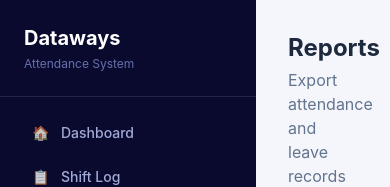
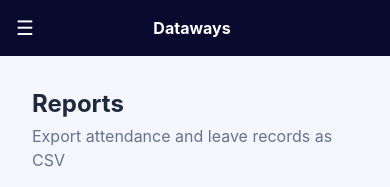
Before and after one commit to sebinsbn8-maker/dataways-attendance, a React (Vite) app in the folder frontend/: page /reports in a window 390 px wide. Shown: the top 187 px of the page. Built offline with nearby package versions, Linux system fonts and the light colour scheme; no server answers.

Commit message:
Make sidebar responsive with mobile hamburger menu

```diff
--- a/frontend/src/components/Layout.jsx
+++ b/frontend/src/components/Layout.jsx
@@ -1,3 +1,4 @@
+import { useState } from 'react';
 import { Link, useNavigate, useLocation } from 'react-router-dom';
 import { isAdmin, getUserName } from '../utils/auth';
 
@@ -6,6 +7,7 @@
   const location = useLocation();
   const admin = isAdmin();
   const userName = getUserName();
+  const [mobileOpen, setMobileOpen] = useState(false);
 
   const handleLogout = () => {
     localStorage.removeItem('token');
@@ -24,13 +26,22 @@
 
   const visibleNavItems = navItems.filter((item) => !item.adminOnly || admin);
 
-  return (
-    <div className="min-h-screen flex bg-[#f5f6fb]">
-      {/* Sidebar */}
-      <aside className="w-64 bg-[#0a0a2e] text-white flex flex-col">
-        <div className="p-6 border-b border-white/10">
+  const handleNavClick = () => setMobileOpen(false);
+
+  const sidebarContent = (
+    <>
+      <div className="p-6 border-b border-white/10 flex items-center justify-between">
+        <div>
           <h1 className="text-xl font-bold text-white">Dataways</h1>
           <p className="text-xs text-indigo-300/60 mt-1">Attendance System</p>
+        </div>
+        <button
+          onClick={() => setMobileOpen(false)}
+          className="lg:hidden text-indigo-200/80 hover:text-white text-xl leading-none"
+          aria-label="Close menu"
+        >
+          ✕
+        </button>
       </div>
 
       <nav className="flex-1 p-4 space-y-1">
@@ -40,6 +51,7 @@
             <Link
               key={item.path}
               to={item.path}
+              onClick={handleNavClick}
               className={`flex items-center gap-3 px-4 py-2.5 rounded-lg text-sm font-medium transition ${
                 active
                   ? 'bg-indigo-600 text-white'
@@ -67,10 +79,43 @@
           Logout
         </button>
       </div>
+    </>
+  );
+
+  return (
+    <div className="min-h-screen flex bg-[#f5f6fb]">
+      {/* Mobile top bar */}
+      <div className="lg:hidden fixed top-0 left-0 right-0 h-14 bg-[#0a0a2e] text-white flex items-center justify-between px-4 z-30">
+        <button
+          onClick={() => setMobileOpen(true)}
+          className="text-xl leading-none"
+          aria-label="Open menu"
+        >
+          ☰
+        </button>
+        <span className="font-bold">Dataways</span>
+        <span className="w-6" />
+      </div>
+
+      {/* Mobile overlay */}
+      {mobileOpen && (
+        <div
+          className="lg:hidden fixed inset-0 bg-black/50 z-40"
+          onClick={() => setMobileOpen(false)}
+        />
+      )}
+
+      {/* Sidebar — fixed/slide-in on mobile, static on desktop */}
+      <aside
+        className={`w-64 bg-[#0a0a2e] text-white flex flex-col fixed top-0 bottom-0 left-0 z-50 transform transition-transform duration-200 lg:static lg:translate-x-0 ${
+          mobileOpen ? 'translate-x-0' : '-translate-x-full'
+        }`}
+      >
+        {sidebarContent}
       </aside>
 
       {/* Main content */}
-      <main className="flex-1 overflow-y-auto">{children}</main>
+      <main className="flex-1 overflow-y-auto pt-14 lg:pt-0">{children}</main>
     </div>
   );
 }
```
Lines whose indentation alone changed are shown as unchanged.
